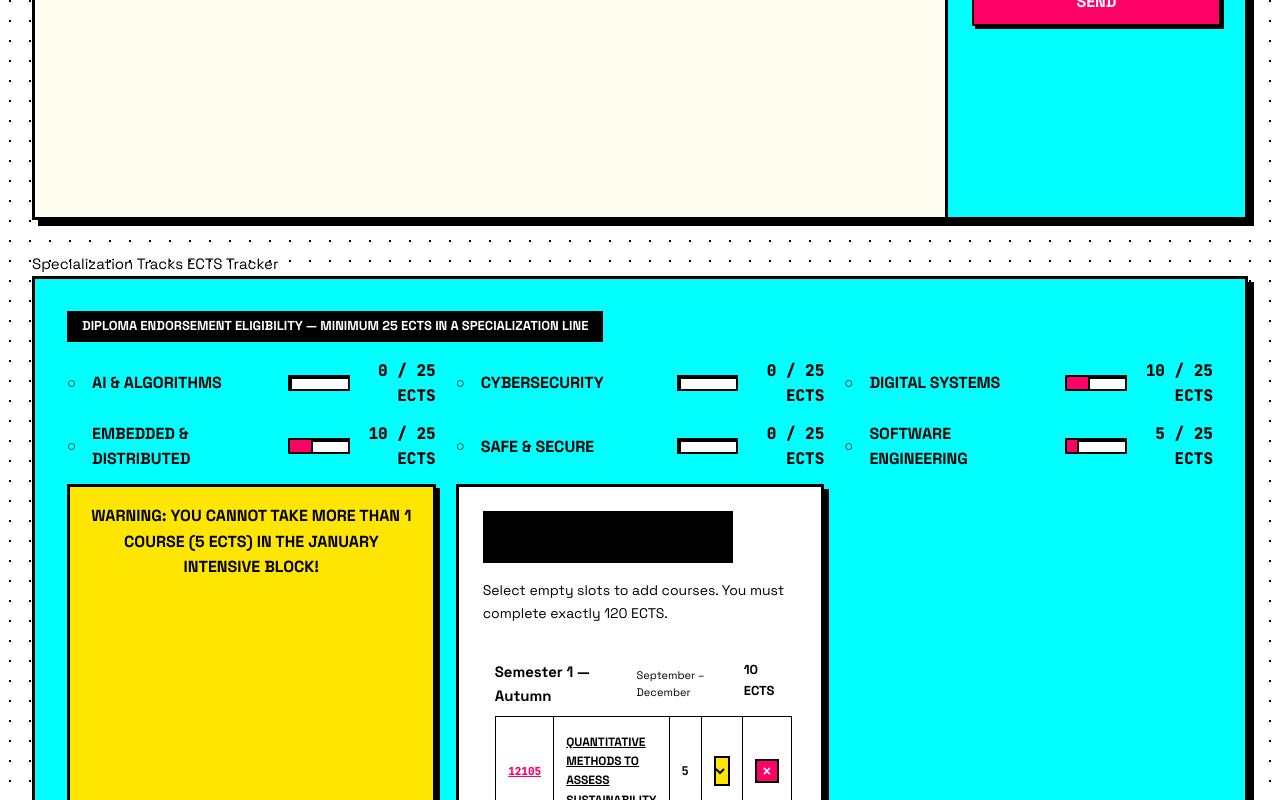
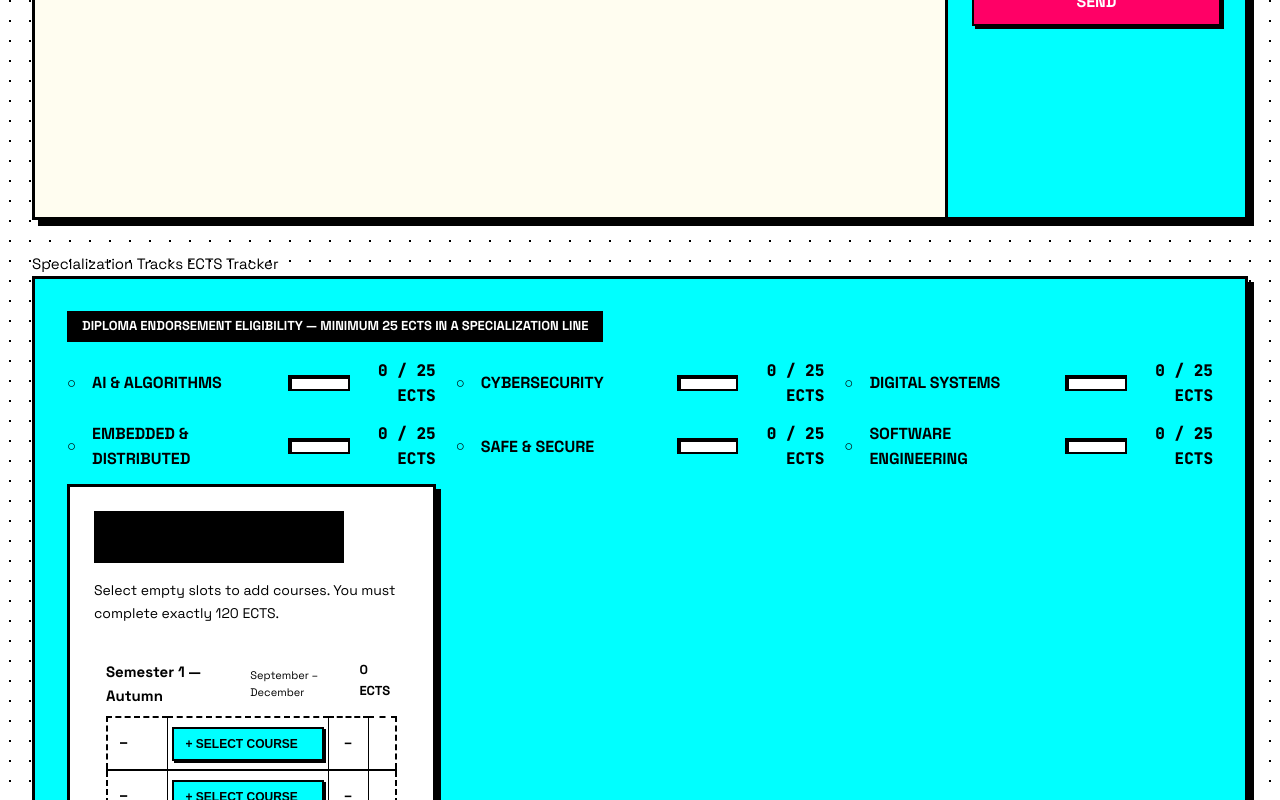
Before and after one commit to thelostnewspaper/dtu_study_plan, a React app in the folder frontend/: page / in a window 1280 px wide. Both pictures are taken after a click on the button "CUSTOM PLAN BUILDER". Shown: the part 1069-1869 px from the top of the page. Built offline with nearby package versions, Linux system fonts and the light colour scheme; the HTML template or start-up script is replaced by a standard one.

Commit message:
Add Save and Clear cache functionality, fix thesis empty slots logic

```diff
--- a/frontend/src/App.jsx
+++ b/frontend/src/App.jsx
@@ -21,15 +21,30 @@ export default function App() {
     }
   ]);
 
-  // Custom Plan State (legacy — kept for backward compat)
-  const [customState, setCustomState] = useState({
-    "12105": "sem1",
-    "42500": "jan",
-    "02266": "jan",
-    "02203": "sem1",
-    "02225": "sem2",
-    "thesis": "sem4"
+  const [customState, setCustomState] = useState(() => {
+    const saved = localStorage.getItem('dtu_custom_plan');
+    if (saved) {
+      try {
+        return JSON.parse(saved);
+      } catch (e) {
+        return {};
+      }
+    }
+    // Default empty if not saved
+    return {};
   });
+
+  const saveCustomPlan = () => {
+    localStorage.setItem('dtu_custom_plan', JSON.stringify(customState));
+    alert('Custom plan saved to your browser!');
+  };
+
+  const clearCustomPlan = () => {
+    if (window.confirm("Are you sure you want to clear all courses from your custom plan?")) {
+      setCustomState({});
+      localStorage.removeItem('dtu_custom_plan');
+    }
+  };
 
   // Compute header stats based on active tab
   const calculateHeaderStats = () => {
@@ -143,6 +158,8 @@ export default function App() {
           chatMessages={chatMessages}
           setChatMessages={setChatMessages}
           setActiveTab={setActiveTab}
+          onSave={saveCustomPlan}
+          onClear={clearCustomPlan}
         />
       )}
 
--- a/frontend/src/components/CustomPlan.jsx
+++ b/frontend/src/components/CustomPlan.jsx
@@ -17,7 +17,7 @@ const SEMESTERS = [
   { id: "sem4", title: "Semester 4 — Spring", period: "February – June" }
 ];
 
-export default function CustomPlan({ customState, setCustomState, chatMessages, setChatMessages, setActiveTab }) {
+export default function CustomPlan({ customState, setCustomState, chatMessages, setChatMessages, setActiveTab, onSave, onClear }) {
   const [searchQuery, setSearchQuery] = useState('');
   const [specFilter, setSpecFilter] = useState('all');
   const [isModalOpen, setIsModalOpen] = useState(false);
@@ -223,7 +223,19 @@ export default function CustomPlan({ customState, setCustomState, chatMessages,
       </div>
 
       <div className="main">
-        <div className="hide-print" style={{ display: 'flex', justifyContent: 'flex-end', marginBottom: '1rem' }}>
+        <div className="hide-print" style={{ display: 'flex', justifyContent: 'flex-end', gap: '1rem', marginBottom: '1rem' }}>
+          <button
+            onClick={onSave}
+            style={{ padding: '8px 16px', background: 'var(--color-cyan)', color: 'var(--color-text)', border: '2px solid var(--color-text)', boxShadow: '3px 3px 0 var(--color-text)', fontWeight: 900, cursor: 'pointer', fontFamily: 'var(--font-main)' }}
+          >
+            Save Plan
+          </button>
+          <button
+            onClick={onClear}
+            style={{ padding: '8px 16px', background: 'var(--color-pink)', color: '#fff', border: '2px solid var(--color-text)', boxShadow: '3px 3px 0 var(--color-text)', fontWeight: 900, cursor: 'pointer', fontFamily: 'var(--font-main)' }}
+          >
+            Clear All
+          </button>
           <button
             className="download-pdf-btn"
             onClick={() => window.print()}
@@ -287,7 +299,7 @@ export default function CustomPlan({ customState, setCustomState, chatMessages,
 
               // Target slots: 6 for main semesters, 1 for intensives
               const targetSlots = (sem.id === 'jan' || sem.id === 'summer') ? 1 : 6;
-              const emptySlotsCount = Math.max(0, targetSlots - semCourses.length);
+              const emptySlotsCount = Math.max(0, targetSlots - Math.ceil(ectsSum / 5));
 
               return (
                 <div key={sem.id} className="sem-block" style={{ marginBottom: '1.5rem', background: '#fff', padding: 12, border: '2px solid var(--border)', borderRadius: 0, boxShadow: '3px 3px 0 var(--border)' }}>
```
